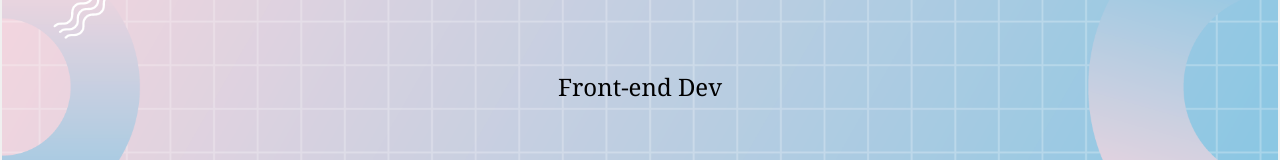
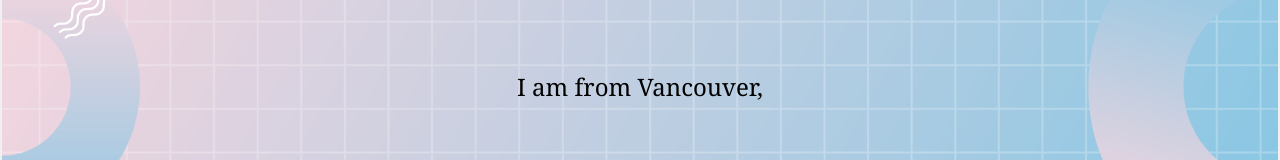
Before and after one commit to RYeeAnn/Portfolio, a React (Create React App) app: page / in a window 1280 px wide. Shown: the part 297-457 px from the top of the page. Built offline with nearby package versions, Linux system fonts and the light colour scheme.

Commit message:
hero text update

```diff
--- a/src/Components/Hero/Hero.jsx
+++ b/src/Components/Hero/Hero.jsx
@@ -3,7 +3,7 @@ import './Hero.scss';
 import TypingAnimation from '../TypingAnimation/TypingAnimation';
 
 function Hero() {
-  const jobTitles = ['Front-end Developer', 'Back-end Developer', 'Full-stack Developer'];
+  const jobTitles = ['I am from Vancouver, BC', 'Automotive to now Full-Stack Developer!'];
 
   useEffect(() => {
     const interval = setInterval(() => {
```
